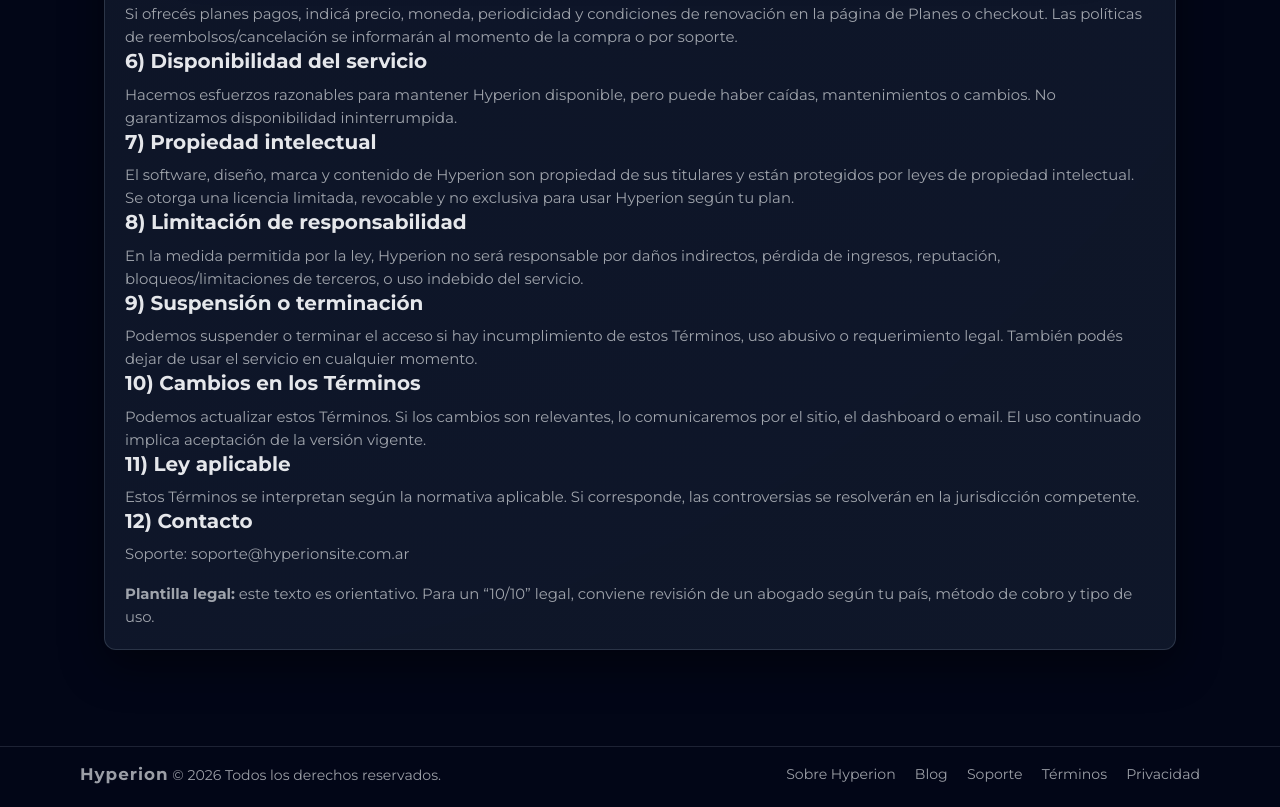
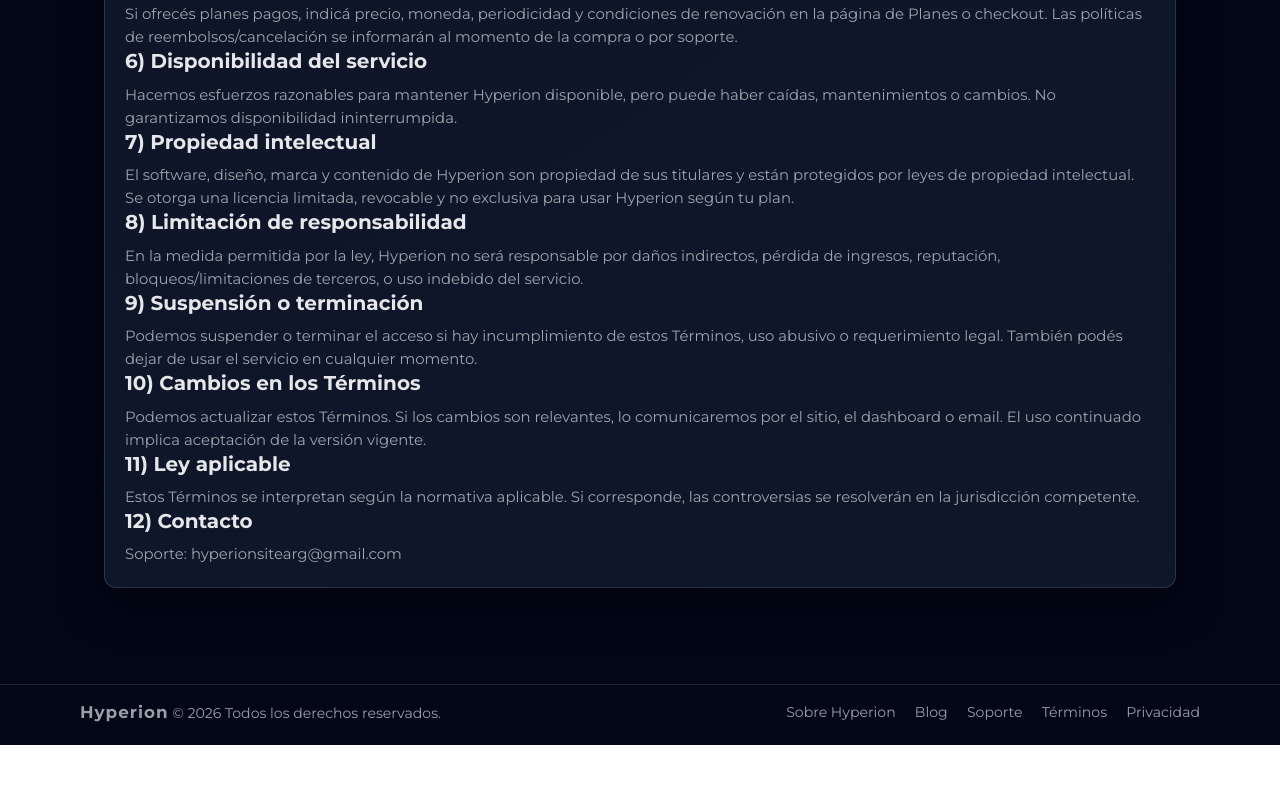
Before and after one commit to sekigan98/website-hyperion, a plain HTML site: page frontend/terms.html in a window 1280 px wide. Shown: the part 834-1641 px from the top of the page. After the commit the page ends 1579 px from the top, so only its background shows below. Drawn offline with Linux system fonts and the light colour scheme.

Commit message:
Update terms.html

```diff
--- a/frontend/terms.html
+++ b/frontend/terms.html
@@ -140,13 +140,9 @@
 
         <h2 id="contacto">12) Contacto</h2>
         <p class="muted">
-          Soporte: <a href="mailto:soporte@hyperionsite.com.ar">soporte@hyperionsite.com.ar</a>
+          Soporte: <a href="mailto:hyperionsitearg@gmail.com">hyperionsitearg@gmail.com</a>
         </p>
 
-        <p class="muted small" style="margin-top:1rem;">
-          <strong>Plantilla legal:</strong> este texto es orientativo. Para un “10/10” legal, conviene revisión de un abogado según tu país,
-          método de cobro y tipo de uso.
-        </p>
       </article>
     </div>
   </main>
```
